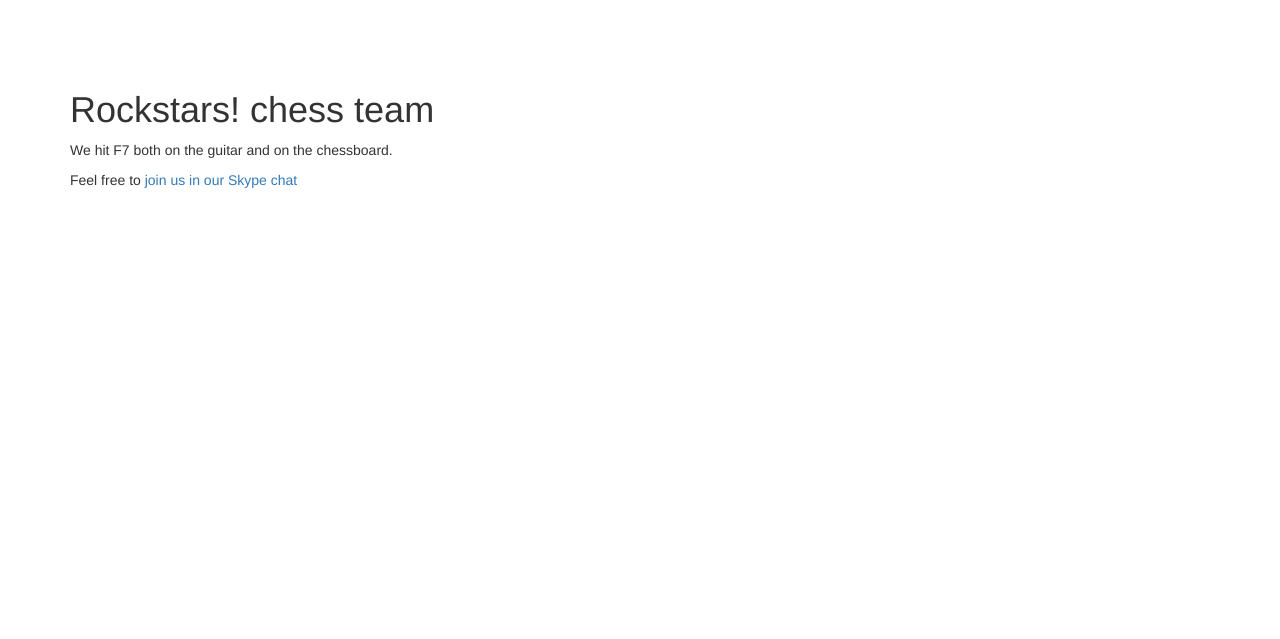
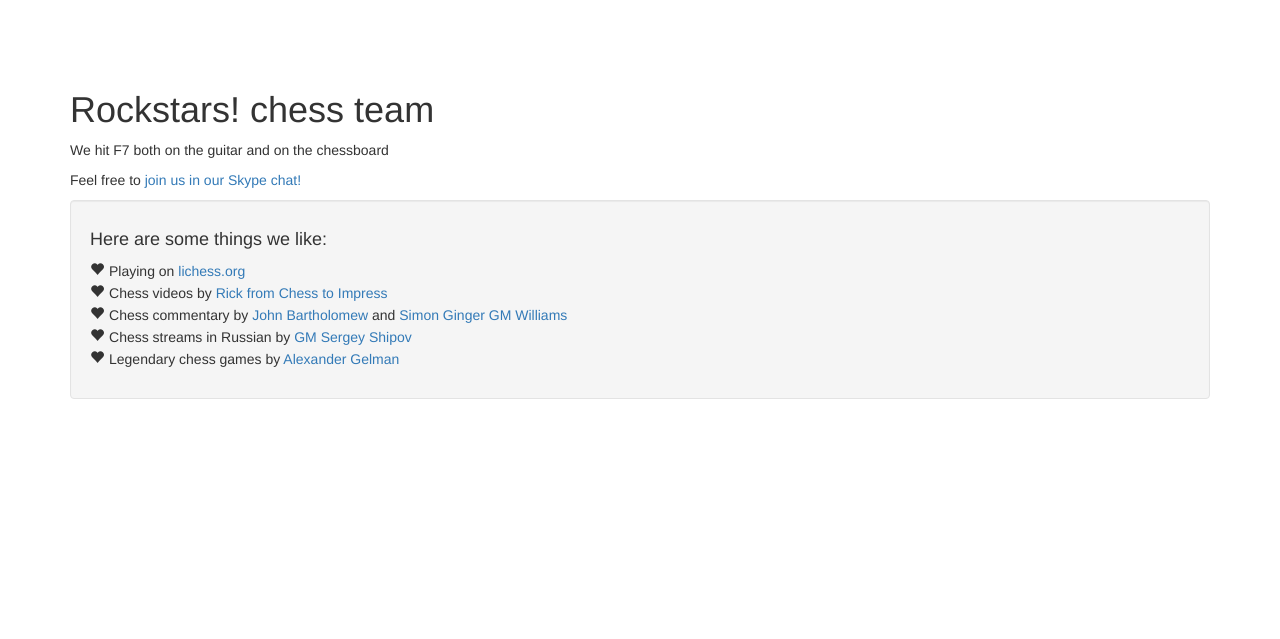
Before and after one commit to 1int/rockstars, a Yii app: template views/site/about.php in a window 1280 px wide. Shown: the top 639 px of the page. Run offline with PHP 8.4 and a stand-in for Yii, Linux system fonts and the light colour scheme; the template is opened without the code that fills it, so the values that code supplies are empty; some libraries are stand-ins or nearby versions.

Commit message:
- links on about us page

```diff
--- a/views/site/about.php
+++ b/views/site/about.php
@@ -5,13 +5,37 @@
 $this->title = 'Rockstars! — About';
 $this->params['breadcrumbs'][] = 'About';
 ?>
+<style>
+    ul.love {
+        list-style: none;
+        padding-left: 10px;
+    }
+    ul.love li:before {
+        font-family: 'Glyphicons Halflings';
+        content: "\e005";
+        margin: 10px 5px -10px -10px;
+    }
+</style>
+<link rel="stylesheet" href="https://cdnjs.cloudflare.com/ajax/libs/font-awesome/4.7.0/css/font-awesome.min.css">
 <div class="site-about">
     <h1>Rockstars! chess team</h1>
 
     <p>
-        We hit F7 both on the guitar and on the chessboard.
+        We hit F7 both on the guitar and on the chessboard
     </p>
 
-    <p>Feel free to <a href="https://join.skype.com/gsi7b9fslT9y">join us in our Skype chat</a></p>
+    <p>Feel free to <a href="https://join.skype.com/gsi7b9fslT9y">join us in our Skype chat!</a></p>
+
+    <div class="well">
+        <h4>Here are some things we like:</h4>
+        <ul class="love">
+            <li>Playing on <a href="https://lichess.org" target="_blank">lichess.org</a></li>
+            <li>Chess videos by <a href="https://www.youtube.com/channel/UCgCqYuLGzp9x1m2rX6iAS3gRick from Chess to Impress" target="_blank">Rick from Chess to Impress</a></li>
+            <li>Chess commentary by <a href="https://www.youtube.com/channel/UC6hOVYvNn79Sl1Fc1vx2mYA" target="_blank">John Bartholomew</a>
+                    and <a href="https://www.youtube.com/channel/UClV9nqHHcsrm2krkFDPPr-g" target="_blank">Simon Ginger GM Williams</a>
+            <li>Chess streams in Russian by <a href="https://www.youtube.com/user/Crestbook" target="_blank">GM Sergey Shipov</a></li>
+            <li>Legendary chess games by <a href="https://www.youtube.com/user/Super300476" target="_blank">Alexander Gelman</a></li>
+        </ul>
+    </div>
 
 </div>
```
